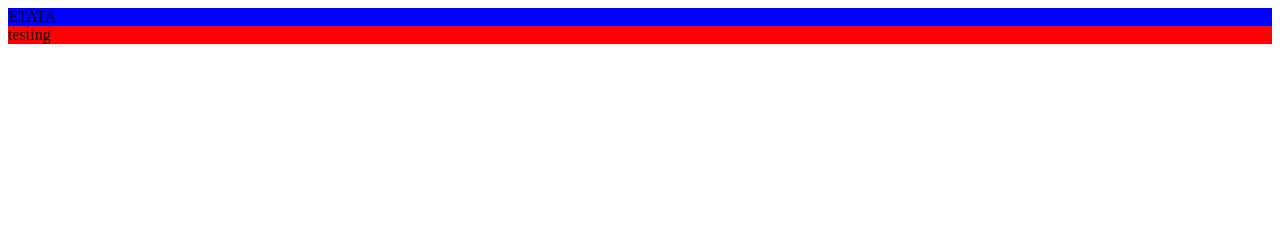
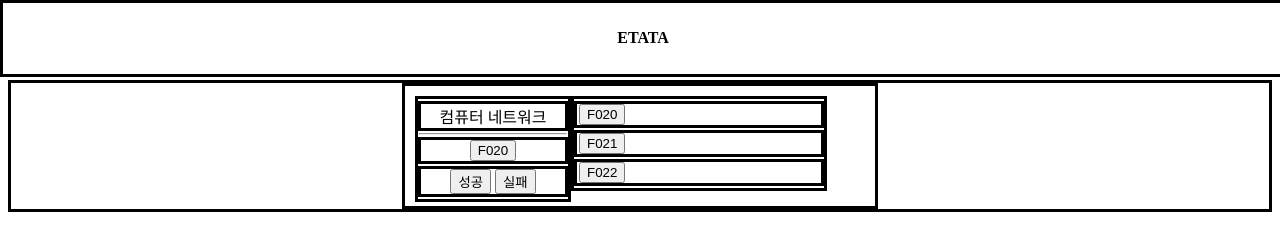
Before and after one commit to jmchoi1225/etata, a website: page views/registration.html in a window 1280 px wide. Drawn offline with Linux system fonts and the light colour scheme.

Commit message:
registration layout.0

```diff
--- a/views/registration.css
+++ b/views/registration.css
@@ -1,6 +1,45 @@
+div {
+    border-style : solid;
+}
+span{
+    border-style : dashed;
+}
 .topnav{
-    background-color : blue;
+    width : 100%;
+    position : fixed;
+    top : 0;
+    left : 0;
 }
-#checker{
-    background-color : red;
+.topnav h4{
+    padding: 5px;
+    display: block;
+    text-align : center;
 }
+.content{
+    margin : 0 auto;
+    margin-top : 80px;
+}
+.group{
+    margin : 0 auto;
+    padding : 10px;
+    height : 100px;
+    width : 450px;
+}
+.first{
+    float : left;
+    width : 150px;
+    text-align :center;
+}
+.groupContainer{
+    margin : 2px 0;
+}
+.others{
+    float : left;
+    width : 250px;
+}
+.others button{
+    margin : 0 2px;
+}
+hr{
+    margin : 1px;
+}
--- a/views/registration.html
+++ b/views/registration.html
@@ -1,11 +1,39 @@
 <!DOCTYPE html>
 <html>
     <head>
+        <meta charset = "utf-8">
         <link rel="stylesheet" type = "text/css" href="./registration.css">
     </head>
     <body>
-        <div class = "topnav"> ETATA </div>
-        <div id="checker">testing</div>
-        <script src = "./registration.js"></script>
+        <div class = "topnav">
+            <h4>ETATA</h4>
+        </div>
+        <div class = "content">
+            <div class = "group">
+                <div class = "first">
+                    <div class = "groupContainer">컴퓨터 네트워크</div>
+                    <hr>
+                    <div class = "groupContainer">
+                        <button>F020</button>
+                    </div>
+                    <div class = "groupContainer">
+                        <button>성공</button>
+                        <button>실패</button>
+                    </div>
+                </div>
+                <div class = "others">
+                    <div class = "groupContainer">
+                        <button>F020</button>
+                    </div>
+                    <div class = "groupContainer">
+                        <button>F021</button>
+                    </div>
+                    <div class = "groupContainer">
+                        <button>F022</button>
+                    </div>
+                </div>
+            </div>
+        </div>
+        <script src = "./registration.js"></script> <!--not working-->
     </body>
 </html>
```
Also changed, not shown: views/registration.js (+16 -0 lines).
